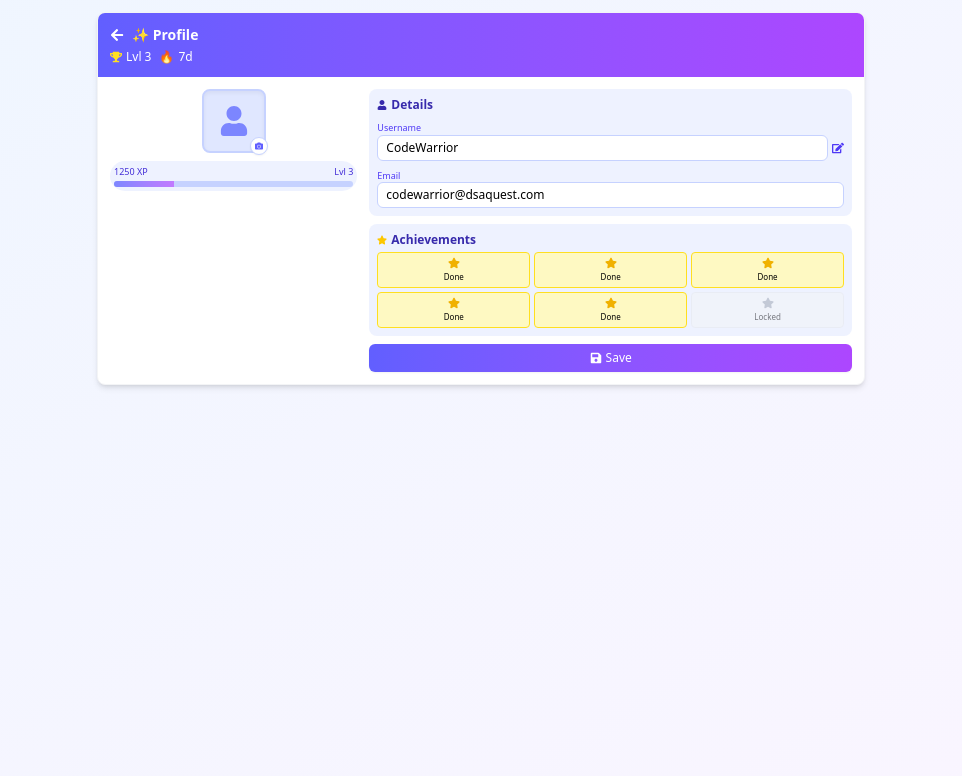
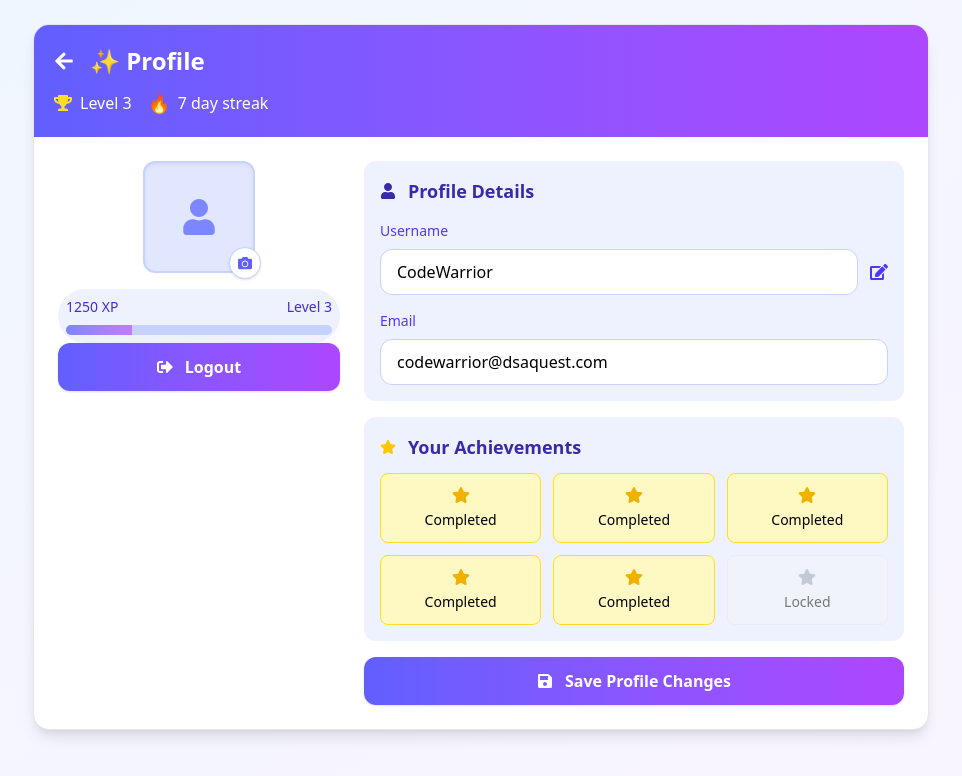
Before and after one commit to pretheevi/Gamified_DSA, a React (Vite) app: page /profile in a window 1280 px wide. Shown: the top 776 px of the page, without its empty margins (159-1121 px from the left). Built offline with nearby package versions, Linux system fonts and the light colour scheme.

Commit message:
your meaningful commit message here

```diff
--- a/package.json
+++ b/package.json
@@ -17,6 +17,7 @@
     "react-dom": "^19.0.0",
     "react-icons": "^5.5.0",
     "react-router-dom": "^7.5.3",
+    "sonner": "^2.0.3",
     "tailwindcss": "^4.1.4"
   },
   "devDependencies": {
--- a/src/App.jsx
+++ b/src/App.jsx
@@ -4,6 +4,7 @@ import Dashboard from "./dashboard/dashboard";
 import LoginRegisterPage from "./authentication/auth";
 import RegistrationFlow from "./authentication/Register";
 import ProfilePage from "./dashboard/profile";
+import { Toaster } from 'sonner';
 
 /**
  * Main App component for DSA Quest dashboard
@@ -24,6 +25,7 @@ function App() {
           <Route path="/profile" element={<ProfilePage />} />
         </Routes>
       </BrowserRouter>
+      <Toaster position="top-center" richColors />
     </>
   );
 }
--- a/src/dashboard/dashboard.jsx
+++ b/src/dashboard/dashboard.jsx
@@ -1,22 +1,30 @@
-import { useEffect, useState, useMemo, useRef, } from 'react';
+import { useEffect, useState, useMemo } from 'react';
 import { useNavigate } from 'react-router-dom';
-import { FaTrophy, FaUser, FaCode, FaCheckCircle, FaSpinner, FaClipboardList, FaCheck } from 'react-icons/fa';
+import { FaTrophy, FaUser, FaCode, FaCheck, FaSpinner, FaClipboardList } from 'react-icons/fa';
 import api from '../api/axios';
 import { StatCard, ProblemRow, DSATimer } from '../components/dashboardUtility';
-
+import { toast } from 'sonner';
 
 /**
- * Main App component for DSA Quest dashboard
- * Displays a list of coding problems with stats and progress tracking
+ * Main Dashboard component for DSA Quest application
+ * Displays user statistics, problem list, and timer functionality
  */
 function Dashboard() {
   const navigate = useNavigate();
+
+  // State management
   const [problems, setProblems] = useState([]);
+  const [originalProblems, setOriginalProblems] = useState([]);
   const [isLoading, setIsLoading] = useState(true);
   const [error, setError] = useState(null);
+  const [timerError, setTimerError] = useState(false);
+  const [running, setRunning] = useState(false);
+  const [currentProblemId, setCurrentProblemId] = useState(null);
+  const [timerStartTime, setTimerStartTime] = useState(null);
+  const [difficultySort, setDifficultySort] = useState("all");
+  const [previewImage, setPreviewImage] = useState(null);
 
-
-  // Calculate derived stats using useMemo
+  // Derived stats using useMemo for performance optimization
   const { totalXP, solvedCount, inProgressCount, todoCount } = useMemo(() => ({
     totalXP: problems.reduce((sum, problem) => problem.status === 'Completed' ? sum + (problem.xp_value || 0) : sum, 0),
     solvedCount: problems.filter(p => p.status === 'Completed').length,
@@ -25,18 +33,17 @@ function Dashboard() {
   }), [problems]);
 
   /**
-   * Fetches problems data from the API
+   * Fetches problems data from API
    */
   const fetchProblems = async () => {
     try {
       setIsLoading(true);
       const response = await api.get('/home/problems');
       console.log('Fetched problems:', response.data);
-      const data = response.data
-      setProblems(data);
-      setOriginalProblems(data);
+      setProblems(response.data);
+      setOriginalProblems(response.data);
     } catch (err) {
-      console.log('Error fetching problems:', err);
+      console.error('Error fetching problems:', err);
       setError('Failed to load problems. Please try again later.');
     } finally {
       setIsLoading(false);
@@ -48,63 +55,132 @@ function Dashboard() {
     fetchProblems();
   }, []);
 
-
+  /**
+   * Sorts problems by difficulty
+   * @returns {Object} Problems grouped by difficulty
+   */
   const sortedProblems = () => {
-    let sorted_object = { 'Easy': [], 'Medium': [], 'Hard': [] };
+    const sortedObject = { 'Easy': [], 'Medium': [], 'Hard': [] };
     problems.forEach((problem) => {
-      const difficulty = problem.difficulty;
-      if (sorted_object[difficulty]) {
-        sorted_object[difficulty].push(problem);
+      if (sortedObject[problem.difficulty]) {
+        sortedObject[problem.difficulty].push(problem);
       }
     });
-    return sorted_object;
+    return sortedObject;
   };
 
-
-  const [difficultySort, setDifficultySort] = useState("all");
-  const [originalProblems , setOriginalProblems] = useState([]);
-
+  /**
+   * Handles difficulty filter change
+   * @param {Object} event - The change event
+   */
   const handleDifficultyChange = (event) => {
     const value = event.target.value;
-    if (value === difficultySort) return; // No change in selection
+    if (value === difficultySort) return;
     setDifficultySort(value);
   }
 
+  // Effect to handle problem sorting when difficulty filter changes
   useEffect(() => {
     if (!difficultySort || difficultySort === "all") {
-      setProblems(originalProblems); // Reset to default if needed
+      setProblems(originalProblems);
       return;
     }
 
-    const sorted_object = sortedProblems(); // should return an object with keys: easy, medium, hard
-    console.log("Sorted object:", sorted_object);
-    let new_sorted_array = [];
+    const sortedObject = sortedProblems();
+    console.log("Sorted object:", sortedObject);
+    let newSortedArray = [];
 
     if (difficultySort === "Easy") {
-      new_sorted_array = [...sorted_object['Easy'], ...sorted_object['Medium'], ...sorted_object['Hard']];
+      newSortedArray = [...sortedObject['Easy'], ...sortedObject['Medium'], ...sortedObject['Hard']];
     } else if (difficultySort === "Medium") {
-      new_sorted_array = [...sorted_object['Medium'], ...sorted_object['Easy'], ...sorted_object['Hard']];
+      newSortedArray = [...sortedObject['Medium'], ...sortedObject['Easy'], ...sortedObject['Hard']];
     } else if (difficultySort === "Hard") {
-      new_sorted_array = [...sorted_object['Hard'], ...sorted_object['Easy'], ...sorted_object['Medium']];
+      newSortedArray = [...sortedObject['Hard'], ...sortedObject['Easy'], ...sortedObject['Medium']];
     }
-    setProblems(new_sorted_array);
-  }, [difficultySort]);
 
+    setProblems(newSortedArray);
+  }, [difficultySort, originalProblems]);
 
   /**
-   * Handles clicking on a problem to open it in a new tab
-   * @param {string} url - The URL of the problem to open
+   * Handles problem click - opens problem in new tab if timer is running
+   * @param {string} url - Problem URL
+   * @param {string} problemId - Problem ID
    */
-  const handleProblemClick = (url) => {
+  const handleProblemClick = (url, problemId) => {
+    if (!running) {
+      const errorMsg = '⏱️ Timer is not running. Please start the timer first.';
+      setTimerError(true);
+      toast.error(errorMsg);
+      return;
+    }
+
+    if (running || !running) {
+      if (currentProblemId && problemId !== currentProblemId) {
+        toast.error("reset the timer before start next problem.");
+        setTimerError(true);
+        return;
+      }
+    }
+
+    if (!currentProblemId) {
+      setTimerError(false);
+      setCurrentProblemId(problemId);
+      setTimerStartTime(Date.now());
       window.open(url, '_blank', 'noopener,noreferrer');
+    }
   };
-  const [previewImage, setPreviewImage] = useState(null);
+
+  /**
+   * Sends time spent on problem to the server
+   * @param {string} problemId - Problem ID
+   * @param {number} seconds - Time spent in seconds
+   */
+  const sendTimeData = async (problemId, seconds) => {
+    if (!problemId || !seconds) return;
+
+    try {
+      const response = await api.post(`/home/updateTime/${problemId}`, {
+        time: seconds
+      });
+      console.log('Time recorded:', response.data);
+      return response.data;
+    } catch (error) {
+      console.error("Error recording time:", error);
+      throw error;
+    } finally {
+      setCurrentProblemId(null)
+    }
+  };
+
+  useEffect(() => {
+    const handleBeforeUnload = async (e) => {
+      if (running && currentProblemId && timerStartTime) {
+        const timeSpent = Math.floor((Date.now() - timerStartTime) / 1000);
+        if (timeSpent > 0) {
+          await sendTimeData(currentProblemId, timeSpent);
+        }
+        // Clear state (not super useful here since page is closing,
+        // but still consistent logic-wise)
+        setTimerStartTime(null);
+        setCurrentProblemId(null);
+      }
+    };
+
+    window.addEventListener('beforeunload', handleBeforeUnload);
+
+    return () => {
+      window.removeEventListener('beforeunload', handleBeforeUnload);
+    };
+  }, [running, currentProblemId, timerStartTime]);
+
 
   // Loading state
   if (isLoading) {
     return (
       <div className="min-h-screen flex items-center justify-center bg-gradient-to-br from-blue-50 to-indigo-100">
-        <div className="animate-pulse text-2xl text-indigo-800">Loading your DSA quest...</div>
+        <div className="animate-pulse text-2xl text-indigo-800">
+          Loading your DSA quest...
+        </div>
       </div>
     );
   }
@@ -128,9 +204,15 @@ function Dashboard() {
 
   return (
     <div className="min-h-screen bg-gradient-to-br from-blue-50 to-indigo-100 p-4 md:p-6">
-      {/* Timer */}
+      {/* Timer Section */}
       <div>
-        <DSATimer />
+        <DSATimer
+          running={running}
+          setRunning={setRunning}
+          currentProblemId={currentProblemId}
+          timerStartTime={timerStartTime}
+          handleTotalTimeSpending={sendTimeData}
+        />
       </div>
 
       <div className="max-w-4xl mx-auto">
@@ -157,7 +239,7 @@ function Dashboard() {
           </div>
         </header>
 
-        {/* Summary Card - Enhanced */}
+        {/* Summary Card */}
         <section className="bg-gradient-to-r from-indigo-50 to-purple-50 p-6 rounded-2xl shadow-lg mb-8 border border-indigo-100">
           <div className="flex flex-col sm:flex-row items-center justify-between gap-4">
             <div className="text-center sm:text-left">
@@ -166,7 +248,7 @@ function Dashboard() {
                 Total Problems: {problems.length}
               </h2>
               <p className="text-indigo-600 font-medium">
-                {problems.length > 10 ? "You're crushing it!" : "Keep up the great work!"}
+                {solvedCount.length > 10 ? "You're crushing it!" : "Keep up the great work!"}
               </p>
             </div>
             <div className="relative">
@@ -180,8 +262,6 @@ function Dashboard() {
             </div>
           </div>
         </section>
-
-        {/* Stats Grid - Enhanced */}
 
         {/* Stats Grid */}
         <section className="grid grid-cols-1 sm:grid-cols-3 gap-6 mb-8">
@@ -216,18 +296,34 @@ function Dashboard() {
         <section>
           <h2 className="text-xl font-bold text-indigo-800 mb-4">Sort Problems</h2>
           <div className="flex items-center gap-4 mb-4">
-            <div className="w-full sm:w-auto">
+            <div className="w-full sm:w-auto gap-4 flex flex-row justify-between">
+
               <select
                 id="difficulty"
                 name="difficulty"
                 className="block w-full rounded-md border border-gray-300 bg-white px-3 py-2 text-sm shadow-sm focus:border-indigo-500 focus:outline-none focus:ring-1 focus:ring-indigo-500"
-                  onChange={(e) => handleDifficultyChange(e)} // handle change
+                onChange={handleDifficultyChange}
               >
+                <option value="" disabled>By Difficulty</option>
                 <option value="">All</option>
                 <option value="Easy">Easy First</option>
                 <option value="Medium">Medium First</option>
                 <option value="Hard">Hard First</option>
               </select>
+
+              <select
+                id="difficulty"
+                name="difficulty"
+                className="block w-full rounded-md border border-gray-300 bg-white px-3 py-2 text-sm shadow-sm focus:border-indigo-500 focus:outline-none focus:ring-1 focus:ring-indigo-500"
+                onChange={handleDifficultyChange}
+              >
+                <option value="" disabled>By Topic</option>
+                <option value="">All</option>
+                <option value="Array">Array</option>
+                <option value="Medium">Medium First</option>
+                <option value="Hard">Hard First</option>
+              </select>
+
             </div>
           </div>
         </section>
@@ -246,7 +342,7 @@ function Dashboard() {
           {problems.length > 0 ? (
             problems.map((problem, index) => (
               <ProblemRow
-                key={problem.id || index}
+                key={problem.id}
                 problem={problem}
                 index={index}
                 onClick={handleProblemClick}
@@ -263,5 +359,4 @@ function Dashboard() {
   );
 }
 
-
 export default Dashboard;
--- a/src/dashboard/profile.jsx
+++ b/src/dashboard/profile.jsx
@@ -1,7 +1,8 @@
 import { useState, useRef } from 'react';
 import { useNavigate } from "react-router-dom";
-import { FaUser, FaCamera, FaTrophy, FaStar, FaEdit, FaArrowLeft, FaSave } from 'react-icons/fa';
+import { FaUser, FaCamera, FaTrophy, FaStar, FaEdit, FaArrowLeft, FaSave, FaSignOutAlt } from 'react-icons/fa';
 import { motion } from 'framer-motion';
+import { toast } from 'sonner';
 
 const ProfilePage = () => {
   const navigate = useNavigate();
@@ -33,18 +34,22 @@ const ProfilePage = () => {
     fileInputRef.current.click();
   };
 
+  const handleLogout = () => {
+    alert('You sure you want to logout?')
+  }
+
   return (
-    <div className="min-h-screen bg-gradient-to-br from-blue-50 to-purple-50 p-2 sm:p-3">
-      <div className="w-full max-w-3xl mx-auto">
+    <div className="min-h-screen bg-gradient-to-br from-blue-50 to-purple-50 p-6">
+      <div className="w-full max-w-4xl mx-auto">
         <motion.div
           initial={{ opacity: 0, y: 10 }}
           animate={{ opacity: 1, y: 0 }}
           transition={{ duration: 0.3 }}
-          className="bg-white rounded-lg shadow-md overflow-hidden border border-gray-100"
+          className="bg-white rounded-2xl shadow-lg overflow-hidden border border-gray-200"
         >
           {/* Header */}
-          <div className="bg-gradient-to-r from-indigo-500 to-purple-500 p-2 sm:p-3 text-white">
-            <div className="flex items-center gap-2">
+          <div className="bg-gradient-to-r from-indigo-500 to-purple-500 p-5 text-white">
+            <div className="flex items-center gap-4">
               <motion.button
                 whileHover={{ scale: 1.1 }}
                 whileTap={{ scale: 0.9 }}
@@ -52,40 +57,40 @@ const ProfilePage = () => {
                 className="text-white hover:text-yellow-200 transition"
                 title="Back to Dashboard"
               >
-                <FaArrowLeft className="text-sm" />
+                <FaArrowLeft className="text-xl" />
               </motion.button>
-              <h1 className="text-sm font-bold">✨ Profile</h1>
+              <h1 className="text-2xl font-bold">✨ Profile</h1>
             </div>
-            <div className="flex flex-wrap items-center mt-1 text-xs">
-              <div className="flex items-center mr-2">
-                <FaTrophy className="text-yellow-300 mr-1" />
-                <span>Lvl {user.level}</span>
+            <div className="flex flex-wrap items-center mt-3 text-base">
+              <div className="flex items-center mr-4">
+                <FaTrophy className="text-yellow-300 mr-2 text-lg" />
+                <span>Level {user.level}</span>
               </div>
               <div className="flex items-center">
-                <span className="text-yellow-300 mr-1">🔥</span>
-                <span>{user.streak}d</span>
+                <span className="text-yellow-300 mr-2 text-lg">🔥</span>
+                <span>{user.streak} day streak</span>
               </div>
             </div>
           </div>
 
           {/* Content */}
-          <div className="p-2 sm:p-3">
-            <div className="flex flex-col md:flex-row gap-3">
+          <div className="p-6">
+            <div className="flex flex-col lg:flex-row gap-6">
               {/* Left Column - Avatar & XP */}
-              <div className="flex flex-col items-center md:w-1/3">
+              <div className="flex flex-col items-center lg:w-1/3">
                 <motion.div
                   whileHover={{ scale: 1.03 }}
-                  className="relative w-14 h-14 sm:w-16 sm:h-16 bg-indigo-100 rounded-lg shadow-inner border-2 border-indigo-200 hover:border-indigo-300 cursor-pointer transition-all"
+                  className="relative w-28 h-28 bg-indigo-100 rounded-xl shadow-inner border-2 border-indigo-200 hover:border-indigo-300 cursor-pointer transition-all"
                 >
                   {previewImage ? (
                     <img
                       src={previewImage}
                       alt="Profile"
-                      className="w-full h-full object-cover rounded-md"
+                      className="w-full h-full object-cover rounded-lg"
                     />
                   ) : (
                     <div className="w-full h-full flex items-center justify-center">
-                      <FaUser className="text-indigo-400 text-2xl sm:text-3xl" />
+                      <FaUser className="text-indigo-400 text-4xl" />
                     </div>
                   )}
                   <input
@@ -98,19 +103,19 @@ const ProfilePage = () => {
                   <motion.div
                     whileHover={{ scale: 1.1 }}
                     whileTap={{ scale: 0.9 }}
-                    className="absolute -bottom-1 -right-1 bg-white rounded-full p-1 shadow-xs border border-indigo-200"
+                    className="absolute -bottom-2 -right-2 bg-white rounded-full p-2 shadow-sm border border-indigo-200"
                     onClick={triggerFileInput}
                   >
-                    <FaCamera className="text-indigo-500 text-[8px]" />
+                    <FaCamera className="text-indigo-500 text-sm" />
                   </motion.div>
                 </motion.div>
 
-                <div className="w-full bg-indigo-50 rounded-full p-1 mt-2">
-                  <div className="flex justify-between text-[9px] text-indigo-700">
+                <div className="w-full bg-indigo-50 rounded-full p-2 mt-4">
+                  <div className="flex justify-between text-sm text-indigo-700 font-medium">
                     <span>{user.xp} XP</span>
-                    <span>Lvl {user.level}</span>
+                    <span>Level {user.level}</span>
                   </div>
-                  <div className="h-1.5 bg-indigo-200 rounded-full overflow-hidden mt-0.5">
+                  <div className="h-2.5 bg-indigo-200 rounded-full overflow-hidden mt-2">
                     <motion.div
                       initial={{ width: 0 }}
                       animate={{ width: `${Math.min(100, (user.xp % 1000) / 10)}%` }}
@@ -119,71 +124,83 @@ const ProfilePage = () => {
                     />
                   </div>
                 </div>
+
+                <div className='w-full'>
+                  <motion.button
+                    whileHover={{ scale: 1.02 }}
+                    whileTap={{ scale: 0.98 }}
+                    onClick={() => navigate('/')}
+                    className="w-full bg-gradient-to-r from-indigo-500 to-purple-500 hover:from-indigo-600 hover:to-purple-600 text-white font-semibold py-3 rounded-xl shadow-sm hover:shadow-md transition-all flex items-center justify-center gap-3 text-base"
+                  >
+                    <FaSignOutAlt className="text-base" />
+                    Logout
+                  </motion.button>
+                </div>
               </div>
 
               {/* Right Column - Info & Achievements */}
-              <div className="flex-1 space-y-2">
-                <div className="bg-indigo-50 rounded-lg p-2 space-y-2">
-                  <h2 className="text-xs font-semibold text-indigo-800 flex items-center">
-                    <FaUser className="mr-1 text-[10px]" />
-                    Details
+              <div className="flex-1 space-y-4">
+                <div className="bg-indigo-50 rounded-xl p-4 space-y-4">
+                  <h2 className="text-lg font-semibold text-indigo-800 flex items-center">
+                    <FaUser className="mr-3 text-base" />
+                    Profile Details
                   </h2>
 
                   <div>
-                    <label className="block text-[9px] text-indigo-600">Username</label>
+                    <label className="block text-sm text-indigo-600 mb-2 font-medium">Username</label>
                     <div className="flex items-center">
                       <input
                         type="text"
                         value={user.name}
                         onChange={(e) => setUser({ ...user, name: e.target.value })}
-                        className="bg-white border border-indigo-200 rounded-md px-2 py-1 w-full focus:outline-none focus:ring-1 focus:ring-indigo-300 text-xs"
+                        className="bg-white border border-indigo-200 rounded-xl px-4 py-2.5 w-full focus:outline-none focus:ring-2 focus:ring-indigo-300 text-base"
                       />
-                      <button className="ml-1 text-indigo-600 hover:text-indigo-800 text-xs">
+                      <button className="ml-3 text-indigo-600 hover:text-indigo-800 text-lg">
                         <FaEdit />
                       </button>
                     </div>
                   </div>
 
                   <div>
-                    <label className="block text-[9px] text-indigo-600">Email</label>
-                    <div className="bg-white border border-indigo-200 rounded-md px-2 py-1 text-xs">
+                    <label className="block text-sm text-indigo-600 mb-2 font-medium">Email</label>
+                    <div className="bg-white border border-indigo-200 rounded-xl px-4 py-2.5 text-base">
                       {user.email}
                     </div>
                   </div>
                 </div>
 
-                <div className="bg-indigo-50 rounded-lg p-2">
-                  <h2 className="text-xs font-semibold text-indigo-800 flex items-center mb-1">
-                    <FaStar className="text-yellow-400 mr-1 text-[10px]" />
-                    Achievements
+                <div className="bg-indigo-50 rounded-xl p-4">
+                  <h2 className="text-lg font-semibold text-indigo-800 flex items-center mb-3">
+                    <FaStar className="text-yellow-400 mr-3 text-base" />
+                    Your Achievements
                   </h2>
-                  <div className="grid grid-cols-3 gap-1">
+                  <div className="grid grid-cols-3 gap-3">
                     {[...Array(user.achievements)].map((_, i) => (
                       <motion.div
-                        whileHover={{ y: -2 }}
+                        whileHover={{ y: -3 }}
                         key={i}
-                        className="bg-yellow-100 border border-yellow-300 rounded-sm p-1 flex flex-col items-center"
+                        className="bg-yellow-100 border border-yellow-300 rounded-lg p-3 flex flex-col items-center"
                       >
-                        <FaStar className="text-yellow-500 text-xs mb-0.5" />
-                        <span className="text-[8px] font-medium">Done</span>
+                        <FaStar className="text-yellow-500 text-lg mb-1.5" />
+                        <span className="text-sm font-medium">Completed</span>
                       </motion.div>
                     ))}
                     {[...Array(6 - user.achievements)].map((_, i) => (
-                      <div key={i} className="bg-gray-100 border border-gray-200 rounded-sm p-1 flex flex-col items-center opacity-50">
-                        <FaStar className="text-gray-400 text-xs mb-0.5" />
-                        <span className="text-[8px] font-medium">Locked</span>
+                      <div key={i} className="bg-gray-100 border border-gray-200 rounded-lg p-3 flex flex-col items-center opacity-50">
+                        <FaStar className="text-gray-400 text-lg mb-1.5" />
+                        <span className="text-sm font-medium">Locked</span>
                       </div>
                     ))}
                   </div>
                 </div>
 
                 <motion.button
-                  whileHover={{ scale: 1.01 }}
-                  whileTap={{ scale: 0.99 }}
-                  className="w-full bg-gradient-to-r from-indigo-500 to-purple-500 hover:from-indigo-600 hover:to-purple-600 text-white font-medium py-1.5 rounded-md shadow-xs hover:shadow-sm transition-all flex items-center justify-center gap-1 text-xs"
+                  whileHover={{ scale: 1.02 }}
+                  whileTap={{ scale: 0.98 }}
+                  className="w-full bg-gradient-to-r from-indigo-500 to-purple-500 hover:from-indigo-600 hover:to-purple-600 text-white font-semibold py-3 rounded-xl shadow-sm hover:shadow-md transition-all flex items-center justify-center gap-3 text-base"
                 >
-                  <FaSave className="text-xs" />
-                  Save
+                  <FaSave className="text-base" />
+                  Save Profile Changes
                 </motion.button>
               </div>
             </div>
```
Also changed, not shown: src/authentication/Login.jsx (+26 -3 lines), src/authentication/Register.jsx (+12 -6 lines), src/authentication/auth.jsx (+6 -1 lines), src/components/dashboardUtility.jsx (+23 -24 lines), 1 other file (tests, documents, lock files or other folders). Lines whose indentation alone changed are shown as unchanged.
